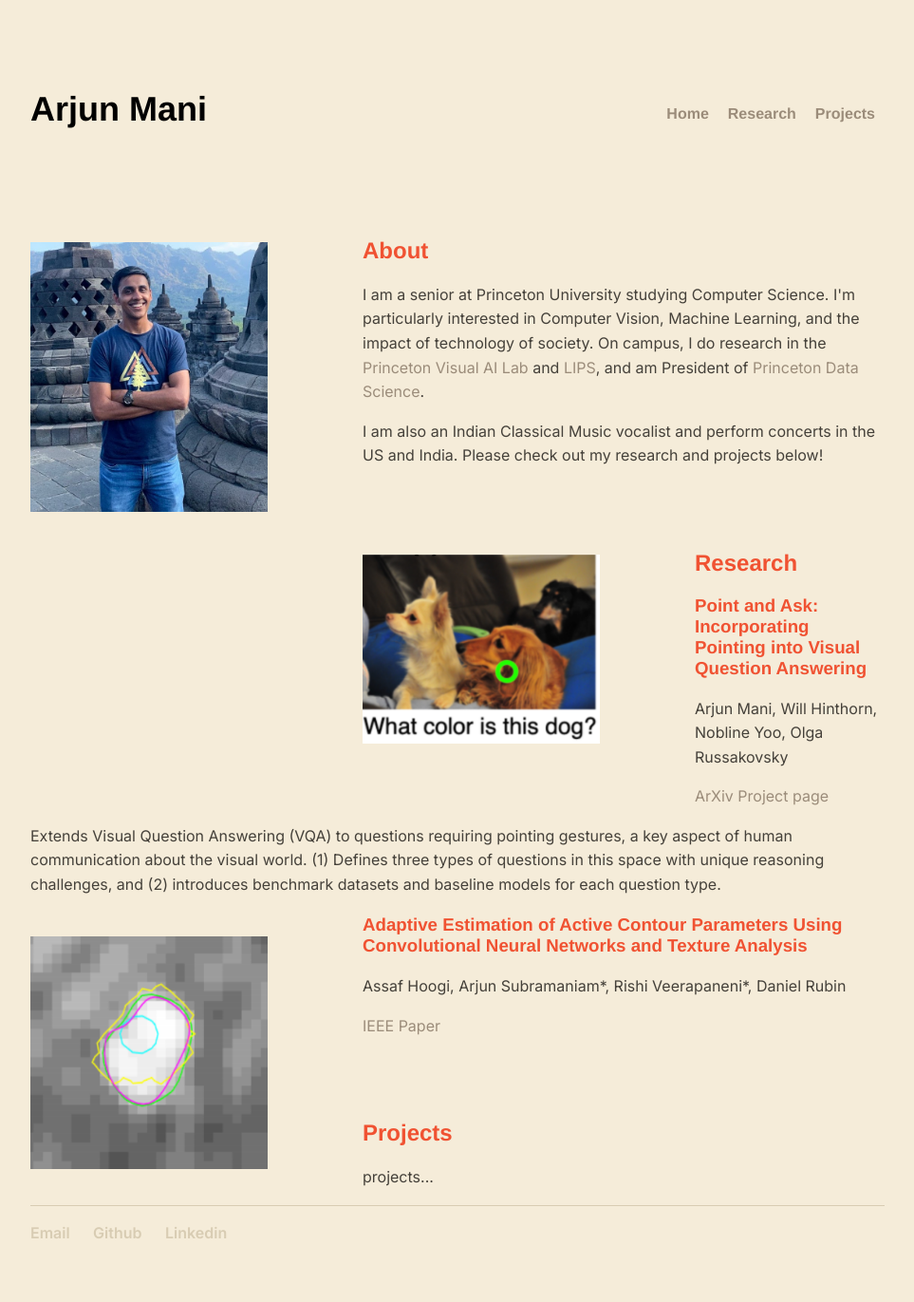
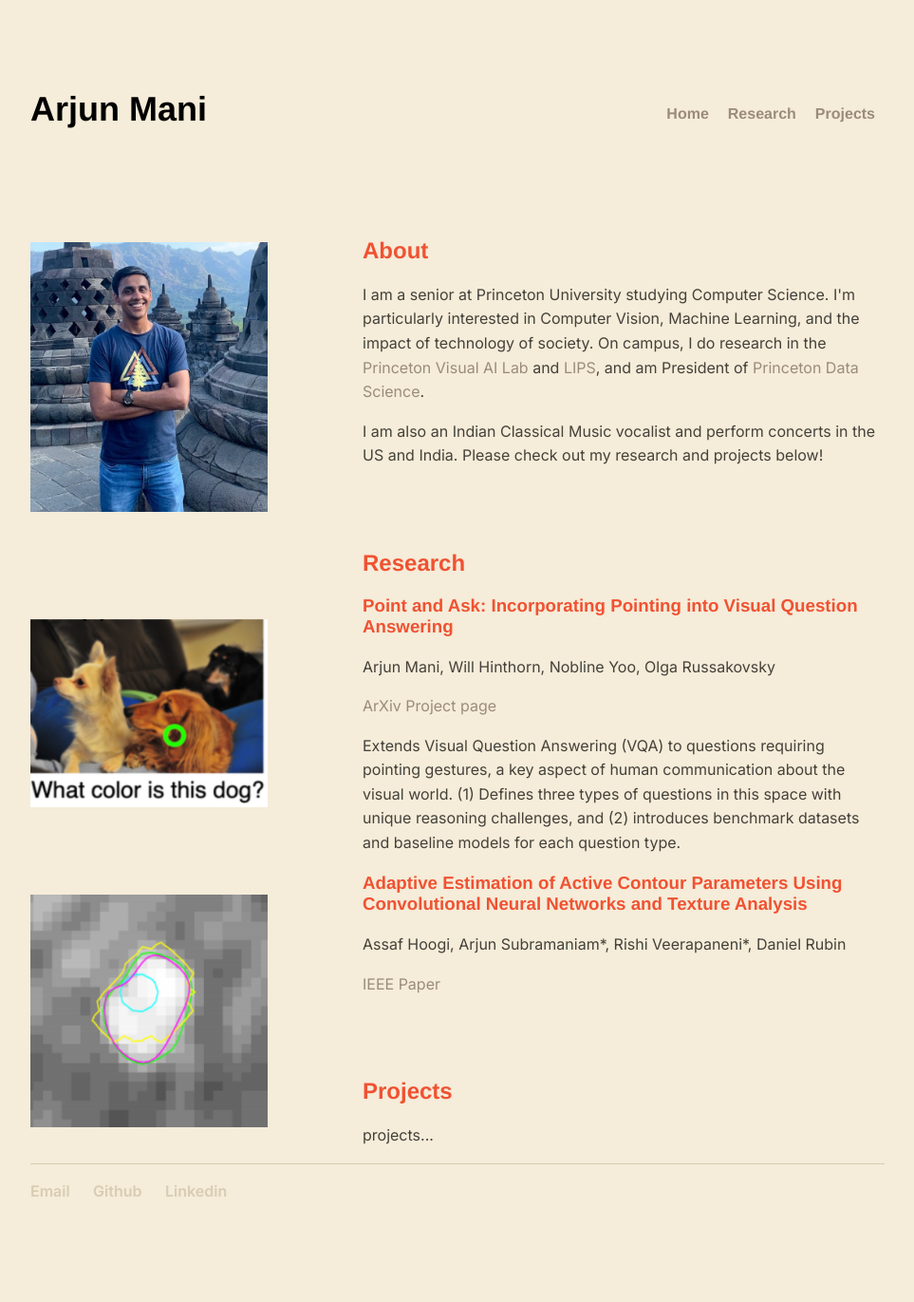
Before and after one commit to arjun-mani/arjun-mani.github.io, a Jekyll site: the page built from index.html, in a window 1280 px wide. Shown: the whole page at 95% size, without its empty margins (160-1123 px from the left). Built offline with Jekyll 4.4.1, drawn with Linux system fonts in a browser that asks for light colours; some web fonts are replaced; after the commit the page ends 1327 px from its top, so only the background shows below that.

Commit message:
Update index.html

```diff
--- a/index.html
+++ b/index.html
@@ -11,9 +11,9 @@ title: Home
 </div>
 
 <div class="about">
-	<img src="/imgs/pointing.png" class="propic" width="100%">
 	<h2 id="Research">Research</h2>
 
+	<img src="/imgs/pointing.png" class="propic" width="100%">
 	<h3>Point and Ask: Incorporating Pointing into Visual Question Answering</h3>
 	<p>Arjun Mani, Will Hinthorn, Nobline Yoo, Olga Russakovsky</p>
 	<p><a href="#" target="_blank">ArXiv</a> <a href="https://hinthornw.github.io/pointingqa/" target="_blank">Project page</a></p>
```
